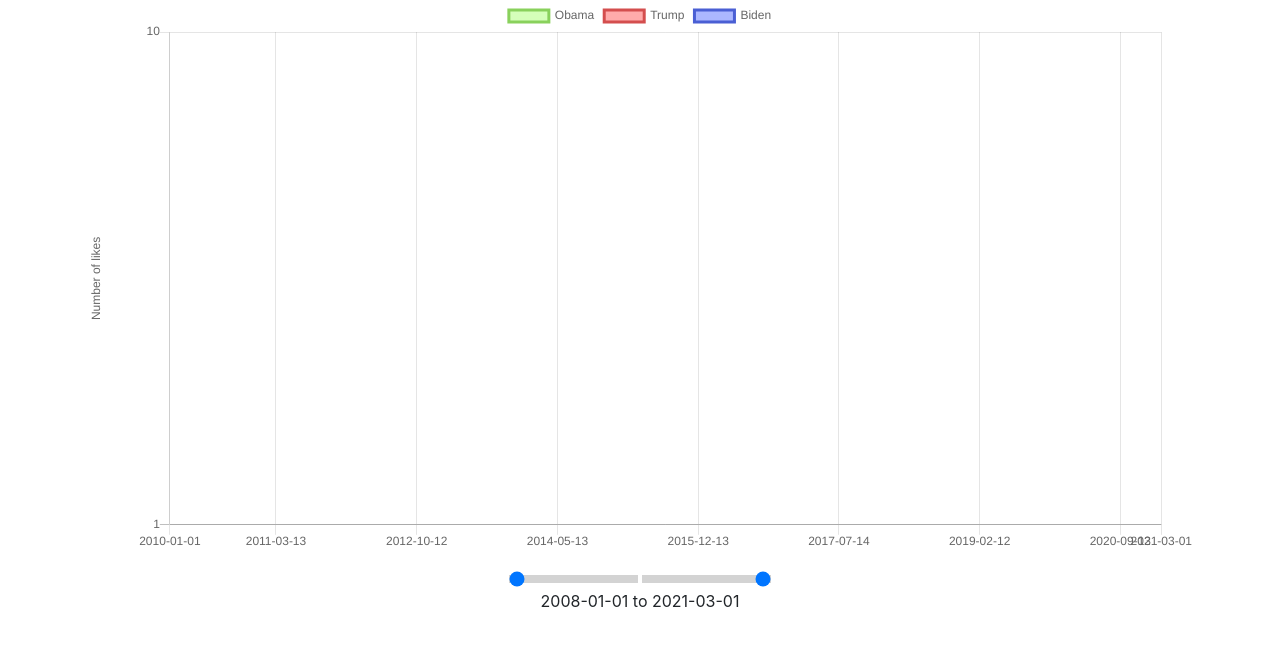
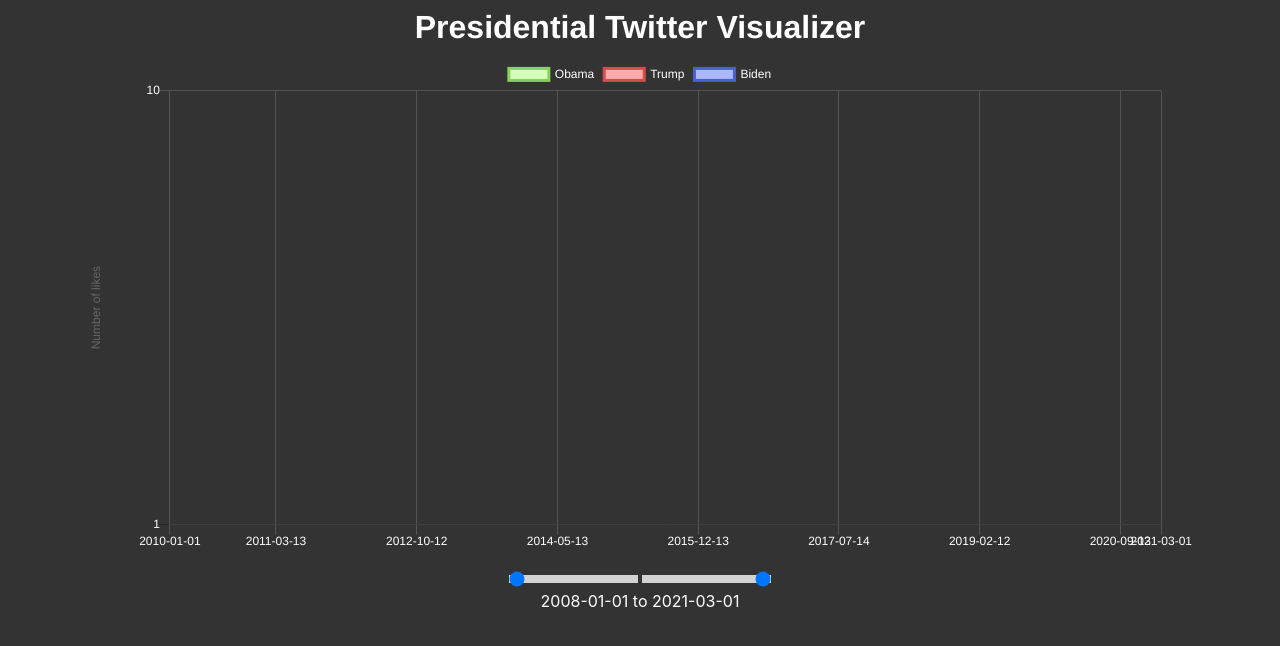
Before and after one commit to bergman-alex/Presidential-Twitter-Visualizer, a plain HTML site: page index.html in a window 1280 px wide. Drawn offline with nearby package versions, Linux system fonts and the light colour scheme; no server answers.

Commit message:
fixed styling to fit final version

```diff
--- a/script.js
+++ b/script.js
@@ -109,6 +109,18 @@
     options: {
       showLine: false, // turn off line between data points
       responsive: true,
+      legend: {
+        display: true,
+        labels:{
+          fontColor: 'white'
+        }
+      },
+      title: {
+            display: true,
+            text: 'Presidential Twitter Visualizer',
+            fontColor: 'white',
+            fontSize: 32,
+        },
       tooltips: {
         callbacks: {
           title: function(tooltipItem, data) {
@@ -135,21 +147,30 @@
       },
       responsiveAnimationDuration: 0,
       scales: {
+
         xAxes: [{
           ticks: {
+            fontColor: 'white',
             min: xMin,
             max: xMax,
             userCallback: function(label, index, labels) {
               return moment.unix(label).format("YYYY-MM-DD");
             }
+          },
+          gridLines: {
+            color: '#525354'
           }
         }],
         yAxes:[{
           type: 'logarithmic',
           ticks: {
+            fontColor: 'white',
             callback: function (value, index, values) {
               return Number(value.toString()); // pass tick values as a string into Number function
             }
+          },
+          gridLines: {
+            color: '#525354'
           },
           afterBuildTicks: function (chartObj) { // build ticks labelling
             chartObj.ticks = [];
--- a/styles.css
+++ b/styles.css
@@ -19,4 +19,9 @@
   width: 50%;
   padding: 10px;
   text-align: center;
+  color: white;
 }
+
+body{
+  background-color: #333333;
+}
```
